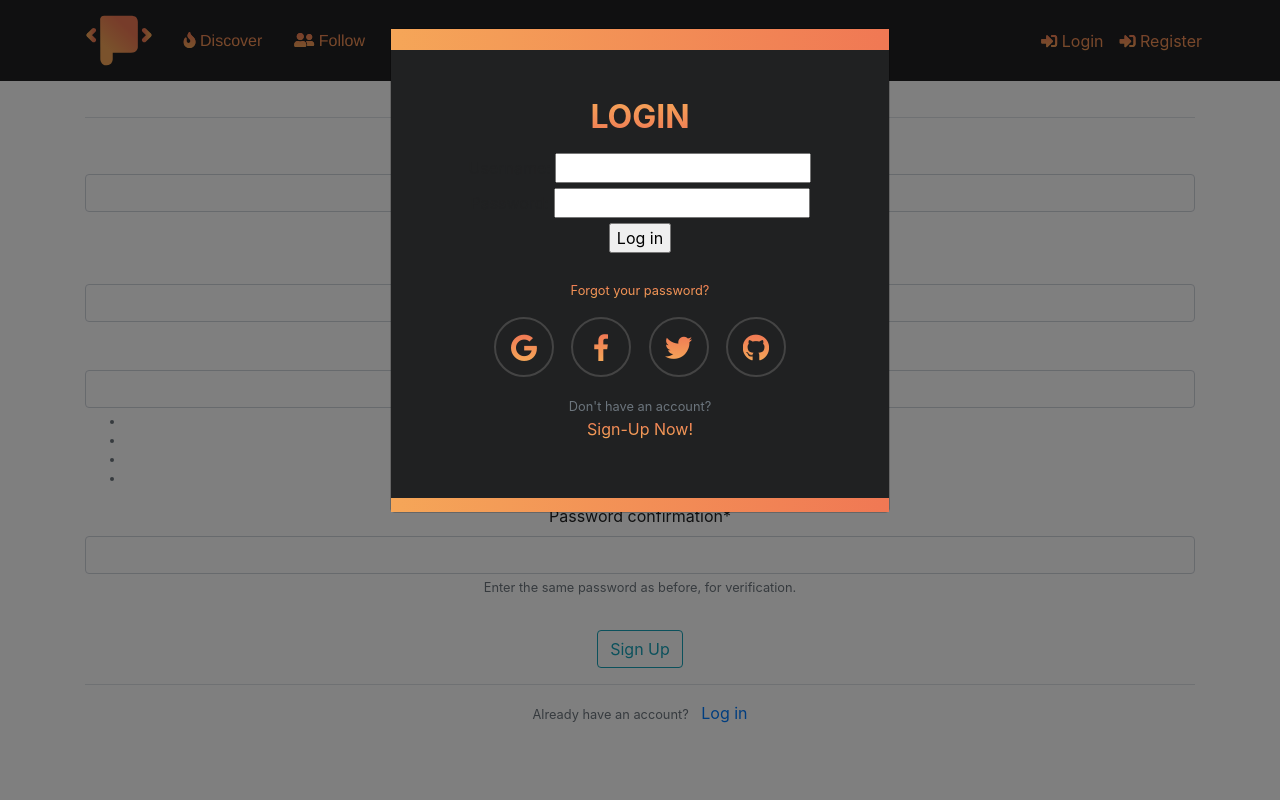
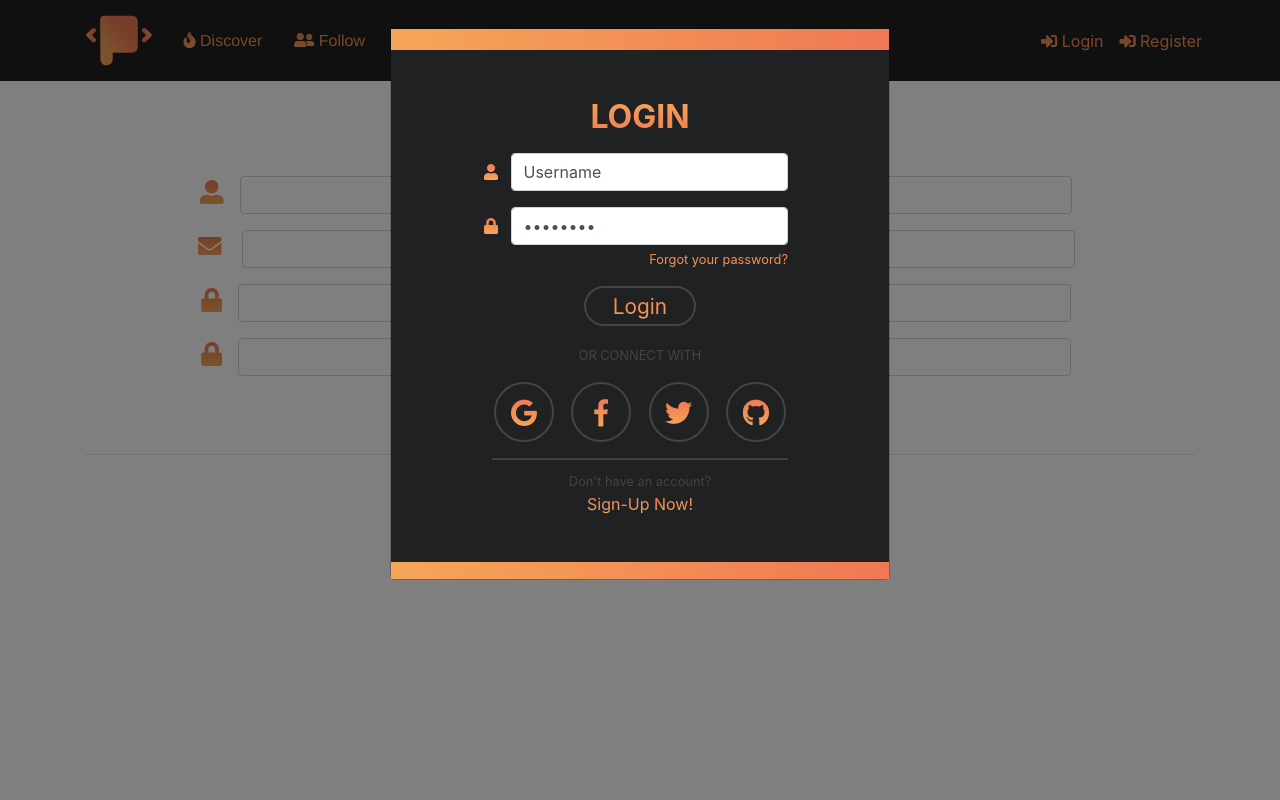
Before and after one commit to rafitj/pseudo, a Django app: page /register/ in a window 1280 px wide, after a click on "Login". Run offline with Django 3.2, Linux system fonts and the light colour scheme; parts of the project's set-up code (start-up, migrations or seed data) failed here and were passed over; some libraries are stand-ins or nearby versions.

Commit message:
Login form complete, registration form functionality complete

```diff
--- a/blog/static/blog/main.css
+++ b/blog/static/blog/main.css
@@ -105,6 +105,14 @@ nav, .navbar, .navbar-expand-md, .navbar-dark, .bg-steel, .fixed-top {
   -webkit-text-fill-color: transparent;
 }
 
+.login-modal-title{
+  font-weight: 700;
+  margin-bottom: 0.5rem;
+  background: -webkit-linear-gradient(#f5a658, #f07854);
+  -webkit-background-clip: text;
+  -webkit-text-fill-color: transparent;
+}
+
 .logout-modal-body{
   padding: 3rem 4rem;
   background: #202122;
@@ -117,7 +125,7 @@ nav, .navbar, .navbar-expand-md, .navbar-dark, .bg-steel, .fixed-top {
 .login-modal-body{
   padding: 3rem 4rem;
   background: #202122;
-  height: 28rem;
+  height: 32rem;
   text-align: center;
   margin-bottom: -1px;
   margin-top: -1px;
@@ -125,7 +133,7 @@ nav, .navbar, .navbar-expand-md, .navbar-dark, .bg-steel, .fixed-top {
 
 .logout-modal-footer{
   background-image: linear-gradient(90deg, #f5a658, #f07854);
-  height: 0.9rem;
+  height: 1.1rem;
 }
 
 .logout-modal-header{
@@ -230,3 +252,84 @@ nav, .navbar, .navbar-expand-md, .navbar-dark, .bg-steel, .fixed-top {
     margin-bottom: 0.5rem;
   }
 }
+
+.form-control{
+  display: inline;
+  width: 75%;
+  margin: 0.5rem 0.5rem;
+}
+
+.bottom-form-control{
+  display: inline;
+  width: 75%;
+  margin-bottom: 0.1rem;
+}
+
+.forgot_pass_div{
+  text-align: right;
+  padding: 0 10%;
+}
+
+
+.forgot_pass{
+  background: -webkit-linear-gradient(#f07854, #f5a658);
+  -webkit-background-clip: text;
+  -webkit-text-fill-color: transparent;
+  transition: all 0.25s ease;
+}
+
+.forgot_pass:hover{
+  opacity: 0.5;
+}
+
+.login_button{
+  margin-top: 1rem;
+  background: #202122;
+  border-radius: 20px;
+  border: 2px solid #444 ;
+  width: 7rem;
+  height: 2.5rem;
+  transition: all 0.25s ease;
+}
+
+.login_button:hover{
+  cursor: pointer;
+  border: 2px solid #f07854 ;
+  box-shadow: 0px 0px 10px #181818;
+  transform: scale(1.1);
+}
+
+.login_button_text{
+  font-size: 1.3rem;
+  background: -webkit-linear-gradient(#f07854, #f5a658);
+  -webkit-background-clip: text;
+  -webkit-text-fill-color: transparent;
+}
+
+hr{
+  height: 1px;
+  color: #444;
+  background-color: #444;
+  margin-bottom: 0.5rem;
+  width: 80%;
+  outline-color: #444;
+}
+
+.muted_text{
+  color: #444;
+}
+
+.or_connect_with{
+  margin-top: 1rem;
+}
+
+.login_error_icon{
+  background: -webkit-linear-gradient(#f07854, #f5a658);
+  -webkit-background-clip: text;
+  -webkit-text-fill-color: transparent;
+}
+
+.reg_icon{
+  font-size: 1.5rem;
+  margin-right: 0.5rem;
+}
--- a/blog/templates/blog/base.html
+++ b/blog/templates/blog/base.html
@@ -126,23 +126,42 @@
 
           <div class="modal-body login-modal-body">
 
-            <div class="logout-modal-title">
+            <div class="login-modal-title">
               <h2><strong>LOGIN</strong></h2>
             </div>
 
+
             <form method="post" action="{% url 'login' %}">
                 {% csrf_token %}
-                <p><label for="id_username">Username:</label> <input id="id_username" type="text" name="username" maxlength="30" /></p>
-                <p><label for="id_password">Password:</label> <input type="password" name="password" id="id_password" /></p>
+                <div class="sm-form">
+                  <i class="fas fa-user prefix"></i>
+                   <input onkeyup='saveValue(this);' id="id_username"  class="form-control validate " type="text" name="username" maxlength="30" />
+                  {% if messages %}
+                    <i class="login_error_icon fas fa-exclamation"></i>
+                  {% endif %}
+                </div>
 
-                <input type="submit" value="Log in" />
+                <div class="sm-form">
+                  <i class="fas fa-lock prefix"></i>
+                  <input onkeyup='saveValue(this);' type="password" class="bottom-form-control form-control validate " name="password" id="id_password" />
+                  {% if messages %}
+                    <i class="login_error_icon fas fa-exclamation"></i>
+                  {% endif %}
+                </div>
+                <div class="forgot_pass_div">
+                  <small> <a class="forgot_pass" href="{% url 'password_reset' %}">Forgot your password?</a> </small>
+                </div>
+
+                <button type="submit" onclick= "loginError()" class="login_button" name="button"><span class="login_button_text">Login</span></button>
                 <input type="hidden" name="next" value="{{ request.get_full_path }}" />
             </form>
 
-              <br>
-              <small> <a class="signup-now" href="{% url 'password_reset' %}">Forgot your password?</a> </small>
 
-              <br>
+
+              <div class="or_connect_with">
+                <small class = "muted_text">OR CONNECT WITH </small>
+              </div>
+
               <div class="social-container">
                 <a href="{% url 'social:begin' 'google-oauth2' %}" class="social-button"><i class="fab fa-google"></i></a>
                 <a href="{% url 'social:begin' 'facebook' %}" class="social-button"><i class="fab fa-facebook-f"></i></a>
@@ -150,9 +169,11 @@
                 <a href="{% url 'social:begin' 'github' %}" class="social-button"><i class="fab fa-github"></i></a>
               </div>
 
-              <small class = "text-muted">Don't have an account?</small>
+              <hr>
+
+              <small class = "muted_text"> Don't have an account?</small>
               <br>
-              <a class="signup-now" href="{% url 'password_reset'%}">Sign-Up Now!</a>
+              <a class="signup-now" href="{% url 'register'%}">Sign-Up Now!</a>
 
           </div>
 
@@ -166,13 +187,13 @@
 
     <main role="main" class="home-container container">
         <div class="col-md-12">
-          {% if messages %}
+          <!-- {% if messages %}
             {% for message in messages %}
               <div class="alert alert-{{ message.tags }}">
                 {{ message }}
               </div>
             {% endfor %}
-          {% endif %}
+          {% endif %} -->
           {% block content %}{% endblock %}
     </main>
 
@@ -185,5 +206,29 @@
    <script src="{% static 'blog/posts.js' %}" charset="utf-8"></script>
    <script src="{% static '/main.js' %}" charset="utf-8"></script>
 
+   <script>
+     {% if messages %}
+     		$('#modalLogin').modal('show');
+     {% endif %}
+     document.getElementById("id_password").value = getSavedValue("id_password");    // set the value to this input
+     document.getElementById("id_username").value = getSavedValue("id_username");   // set the value to this input
+     /* Here you can add more inputs to set value. if it's saved */
+
+     //Save the value function - save it to localStorage as (ID, VALUE)
+     function saveValue(e){
+         var id = e.id;  // get the sender's id to save it .
+         var val = e.value; // get the value.
+         localStorage.setItem(id, val);// Every time user writing something, the localStorage's value will override .
+     }
+
+     //get the saved value function - return the value of "v" from localStorage.
+     function getSavedValue  (v){
+         if (!localStorage.getItem(v)) {
+             return "Username";// You can change this to your defualt value.
+         }
+         return localStorage.getItem(v);
+     }
+   </script>
+
   </body>
 </html>
--- a/pseudo_project/settings.py
+++ b/pseudo_project/settings.py
@@ -33,6 +33,7 @@ ALLOWED_HOSTS = []
 INSTALLED_APPS = [
     'users.apps.UsersConfig',
     'blog.apps.BlogConfig',
+    'users.templatetags.myfilters',
     'crispy_forms',
     'django.contrib.admin',
     'django.contrib.auth',
@@ -45,11 +46,10 @@ INSTALLED_APPS = [
     'chat',
     'channels',
     'widget_tweaks',
-    'bootstrap_modal_forms',
 ]
 
 MIDDLEWARE = [
-    'users.middleware.login_middleware.LoginFormMiddleware',
+    # 'users.middleware.login_middleware.LoginFormMiddleware',
     'django.middleware.security.SecurityMiddleware',
     'django.contrib.sessions.middleware.SessionMiddleware',
     'django.middleware.common.CommonMiddleware',
--- a/pseudo_project/urls.py
+++ b/pseudo_project/urls.py
@@ -13,7 +13,8 @@ urlpatterns = [
     path('register/', user_views.register, name='register'),
     path('profile/', user_views.profile, name='profile'),
     path('profile_view/', user_views.profile_view, name='profile_view'),
-    path('login/', auth_views.LoginView.as_view(template_name='users/login.html'), name='login'),
+    path('login/', user_views.login_view, name='login'),
+    # path('login/', auth_views.LoginView.as_view(template_name='users/login.html'), name='login'),
     path('logout/', auth_views.LogoutView.as_view(template_name='users/logout.html'), name='logout'),
     path('password-reset/', auth_views.PasswordResetView.as_view(
         template_name='users/password_reset.html'), name='password_reset'),
--- a/static/main.js
+++ b/static/main.js
@@ -87,8 +87,3 @@ $(window).load(function(){
 		$("#modalProfileUpdate").modal({ show : true });
 	}
 });
-
-// if (window.location.href.indexOf('login') != -1) {
-// 	$('#modalLogin').modal('show')
-// 	console.log("hey");
-// }
--- a/users/templates/users/login.html
+++ b/users/templates/users/login.html
@@ -1,3 +1,7 @@
+{% extends "blog/base.html" %}
+{% load crispy_forms_tags %}
+{% block content %}
+  <div class="content-section">
     <form method="POST">
       {% csrf_token %}
       <fieldset class="form-group">
@@ -7,6 +11,10 @@
         <button class="btn btn-outline-info" type="submit" name="button">Login</button>
       </div>
     </form>
+  </div>
+
+{% endblock content %}
+
 
 <!--
   <div class="modal fade" id="modalLogin" tabindex="-1" role="dialog" aria-labelledby="exampleModalCenterTitle" aria-hidden="true">
--- a/users/templates/users/register.html
+++ b/users/templates/users/register.html
@@ -1,12 +1,64 @@
 {% extends "blog/base.html" %}
 {% load crispy_forms_tags %}
+{% load myfilters %}
+
 {% block content %}
   <div class="content-section">
     <form method="POST">
       {% csrf_token %}
       <fieldset class="form-group">
-        <legend class="border-bottom mb-4"> Join Today </legend>
-        {{ r_form|crispy }}
+        <div class="m-4 login-modal-title">
+          <h2><strong>Register Today</strong></h2>
+        </div>
+        <div class="">
+          <i class=" reg_icon fas fa-user-alt "></i>{{ r_form.username|addclass:'form-control' }}
+          {% if r_form.username.errors%}
+          <i class="login_error_icon fas fa-exclamation"></i>
+
+          {% for error in r_form.username.errors%}
+          <p class="muted_text"><small>{{ error }}</small></p>
+          {% endfor %}
+          <div class="mb-1"></div>
+
+        {% endif %}
+
+        </div>
+
+        <div class="">
+          <i class=" reg_icon fas fa-envelope"></i> {{ r_form.email|addclass:'form-control'  }}
+          {% if r_form.email.errors%}
+          <i class="login_error_icon fas fa-exclamation"></i>
+
+            {% for error in r_form.email.errors%}
+            <p class="muted_text"><small>{{ error }}</small></p>
+            {% endfor %}
+            <div class="mb-1"></div>
+          {% endif %}
+
+        </div>
+
+        <div class="">
+          <i class=" reg_icon fas fa-lock"></i>{{ r_form.password1|addclass:'form-control'  }}
+          {% if r_form.username.errors%}
+          <i class="login_error_icon fas fa-exclamation"></i>
+          {% endif %}
+        </div>
+
+
+        <div class="">
+          <i class=" reg_icon fas fa-lock"></i>{{ r_form.password2|addclass:'form-control'  }}
+          {% if r_form.username.errors%}
+          <i class="login_error_icon fas fa-exclamation"></i>
+
+          {% for error in r_form.password2.errors%}
+          <p class="muted_text"><small>{{ error }}</small></p>
+          {% endfor %}
+          <div class="mb-1"></div>
+
+        {% endif %}
+
+        </div>
+
       </fieldset>
       <div class="form-group">
         <button class="btn btn-outline-info" type="submit" name="button">Sign Up</button>
--- /dev/null
+++ b/users/templatetags/myfilters.py
@@ -0,0 +1,8 @@
+from django import template
+
+register = template.Library()
+
+
+@register.filter(name='addclass')
+def addclass(value, arg):
+    return value.as_widget(attrs={'class': arg})
--- a/users/views.py
+++ b/users/views.py
@@ -10,15 +10,40 @@ from django.http import JsonResponse
 from django.template.loader import render_to_string
 from django.contrib.auth.forms import AuthenticationForm
 from django.http import HttpResponseRedirect
+from django.contrib.auth.views import LoginView
+from django.contrib.auth import authenticate, login
 
 
-def login(request):
-    login_form = AuthenticationForm
-    context = {
-        'login_form': login_form
-    }
-    html_form = render_to_string('users/index.html', context, request=request)
-    return JsonResponse({'html_form': html_form})
+def login_view(request):
+    login_form = AuthenticationForm()
+    if request.method == 'POST':
+        login_form = AuthenticationForm(data=request.POST)
+
+        if login_form.is_valid():
+            login(request, login_form.get_user())
+            return redirect(request.META['HTTP_REFERER'])
+
+        else:
+            messages.add_message(request, messages.WARNING, "Incorrect Login!")
+            return redirect(request.META['HTTP_REFERER'])
+
+    return render(request, 'users/login.html', {'login_form': login_form})
+
+# def login(request):
+#     if request.method == 'POST':
+#         login_form = AuthenticationForm(request.POST)
+#         if login_form.is_valid():
+#             user = login_form.login(request)
+#             if user:
+#                 login(request, user)
+#                 return HttpResponseRedirect(self.request.path_info)
+#         else:
+#             print(login_form.errors)
+#     else:
+#         login_form = AuthenticationForm()
+#     # html_form = render_to_string('users/index.html', context, request=request)
+#     # return JsonResponse({'html_form': html_form})
+#     return render(request, 'users/login.html', {'login_form': login_form})
 
 
 def register(request):
@@ -26,10 +51,12 @@ def register(request):
         r_form = UserRegisterForm(request.POST)
 
         if r_form.is_valid():
-            r_form.save()
-            username = r_form.cleaned_data.get('username')
-            messages.success(request, "Account created for " + str(username) + "!")
-            return redirect('login')
+            new_user = r_form.save()
+            new_user = authenticate(username=r_form.cleaned_data['username'],
+                                    password=r_form.cleaned_data['password1'])
+            login(request, new_user)
+            return redirect('profile')
+
     else:
         r_form = UserRegisterForm()
     return render(request, 'users/register.html', {'r_form': r_form})
```
Also changed, not shown: other parts of blog/static/blog/main.css (+21 -7 lines), users/middleware/login_middleware.py (+44 -44 lines), db.sqlite3, users/migrations/0010_follower.py (added). Lines whose indentation alone changed are shown as unchanged.
